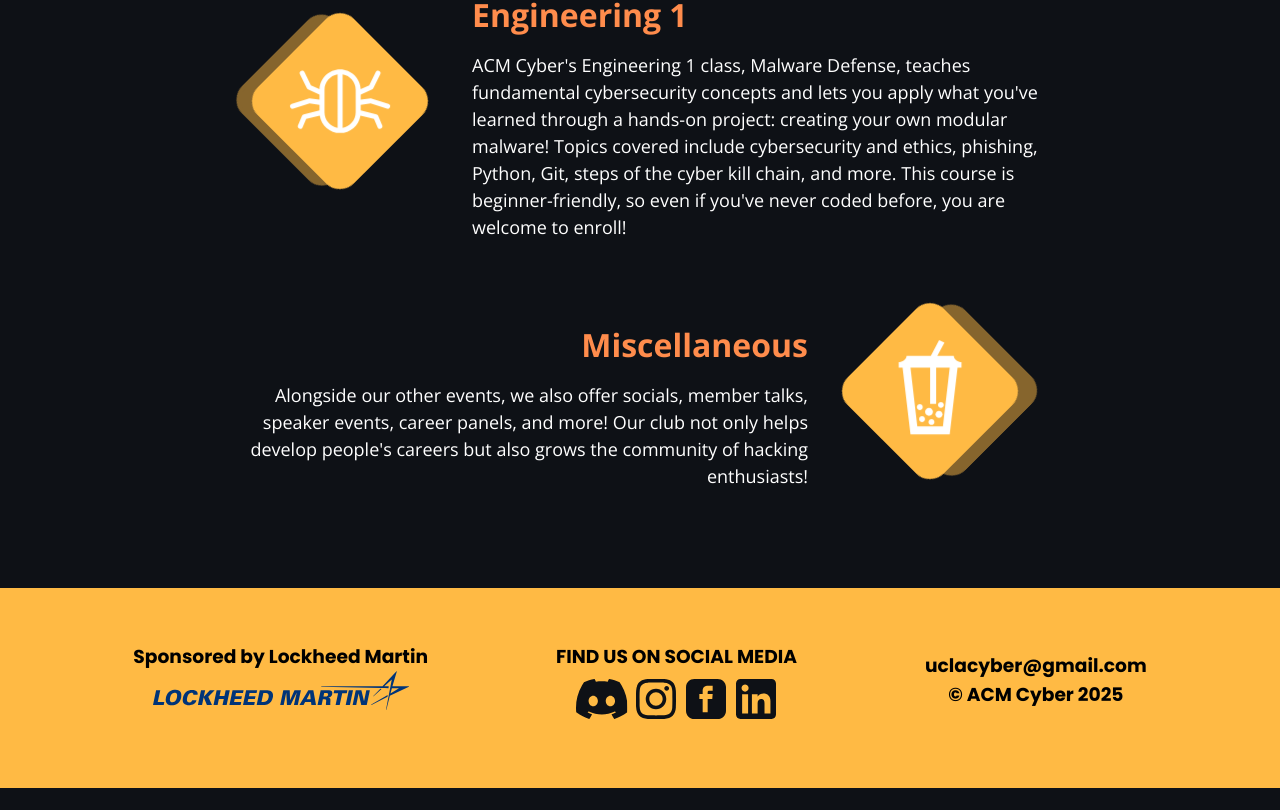
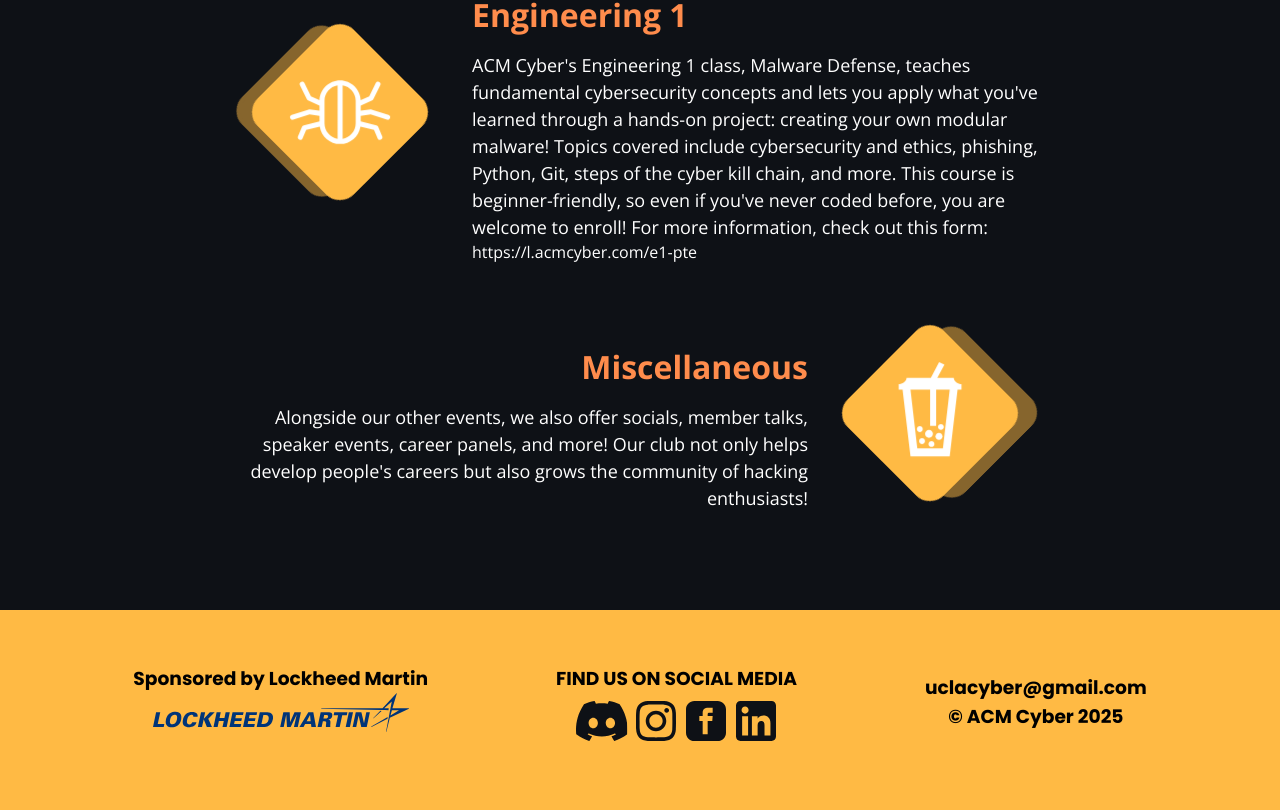
Before and after one commit to uclaacm/acmcyber.com, a Next.js app: page /about in a window 1280 px wide. Shown: the part 2871-3681 px from the top of the page. Before the commit the page ends 3659 px from the top, so only its background shows below. Built offline with nearby package versions, Linux system fonts and the light colour scheme; a web font is replaced by a local one.

Commit message:
add UCLA to homepage, add link to E1 blurb

```diff
--- a/data/events.ts
+++ b/data/events.ts
@@ -27,6 +27,7 @@ export interface EventType {
   textIcon?: string;
   iconAlt?: string;
   active: boolean;
+  descLink?: string;
 }
 
 enum EventKind {
@@ -73,10 +74,11 @@ export const eventTypes = [
   },
   {
     name: EventKind.E1,
-    description: 'ACM Cyber\'s Engineering 1 class, Malware Defense, teaches fundamental cybersecurity concepts and lets you apply what you\'ve learned through a hands-on project: creating your own modular malware! Topics covered include cybersecurity and ethics, phishing, Python, Git, steps of the cyber kill chain, and more. This course is beginner-friendly, so even if you\'ve never coded before, you are welcome to enroll!',
+    description: 'ACM Cyber\'s Engineering 1 class, Malware Defense, teaches fundamental cybersecurity concepts and lets you apply what you\'ve learned through a hands-on project: creating your own modular malware! Topics covered include cybersecurity and ethics, phishing, Python, Git, steps of the cyber kill chain, and more. This course is beginner-friendly, so even if you\'ve never coded before, you are welcome to enroll! For more information, check out this form: ',
     id: "e1",
     icon: "bug.svg",
     active: true,
+    descLink: "https://l.acmcyber.com/e1-pte"
   },
   {
     name: EventKind.Misc,
--- a/pages/about.tsx
+++ b/pages/about.tsx
@@ -47,6 +47,7 @@ export default function About() {
                   icon={event.icon}
                   iconAlt={event.iconAlt}
                   textIcon={event.textIcon}
+                  descLink={event.descLink}
                 />
               ))}
           </div>
@@ -65,6 +66,7 @@ function EventInfo({
   icon,
   iconAlt,
   textIcon,
+  descLink
 }: Omit<EventType, "active">) {
   return (
     <span id={id}>
@@ -80,6 +82,7 @@ function EventInfo({
         </div>
         <h2>{name}</h2>
         <p>{description}</p>
+        <a href={descLink} target="_blank">{descLink}</a>
       </div>
     </span>
   );
--- a/pages/index.tsx
+++ b/pages/index.tsx
@@ -23,7 +23,7 @@ export default function HomePage() {
             <CyberWordmark className={styles.acmCyber1} />
             <div className={styles.elevatorPitchWrap}>
               <p className={styles.elevatorPitch}>
-                We’re a student-run organization on a mission to{" "}
+                We’re a UCLA student-run organization on a mission to{" "}
                 <b>make cybersecurity simple and accessible to everyone</b>.
               </p>
             </div>
```
